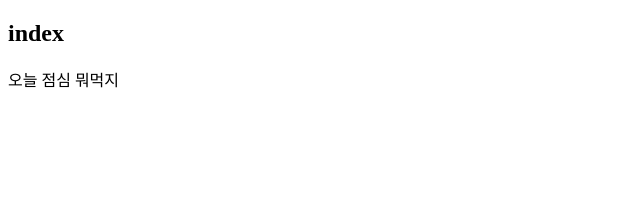
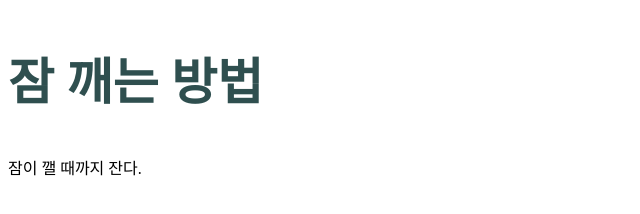
Before and after one commit to O3-62/test, a plain HTML site: page index.html in a window 1280 px wide. Shown: the whole page, without its empty margins (0-640 px from the left). Drawn offline with Linux system fonts and the light colour scheme.

Commit message:
version 1.0.1

```diff
--- a/index.html
+++ b/index.html
@@ -3,10 +3,11 @@
 <head>
     <meta charset="UTF-8">
     <meta name="viewport" content="width=device-width, initial-scale=1.0">
+    <link rel="stylesheet" href="style.css">
     <title>Document</title>
 </head>
 <body>
-    <h2>index</h2>
-    <p>오늘 점심 뭐먹지 </p>
+    <h2>잠 깨는 방법</h2>
+    <p>잠이 깰 때까지 잔다.</p>
 </body>
 </html>
--- /dev/null
+++ b/style.css
@@ -0,0 +1,4 @@
+h2{
+    font-size: 50px;
+    color: darkslategray;
+}
```
Also changed, not shown: 1 other file.
